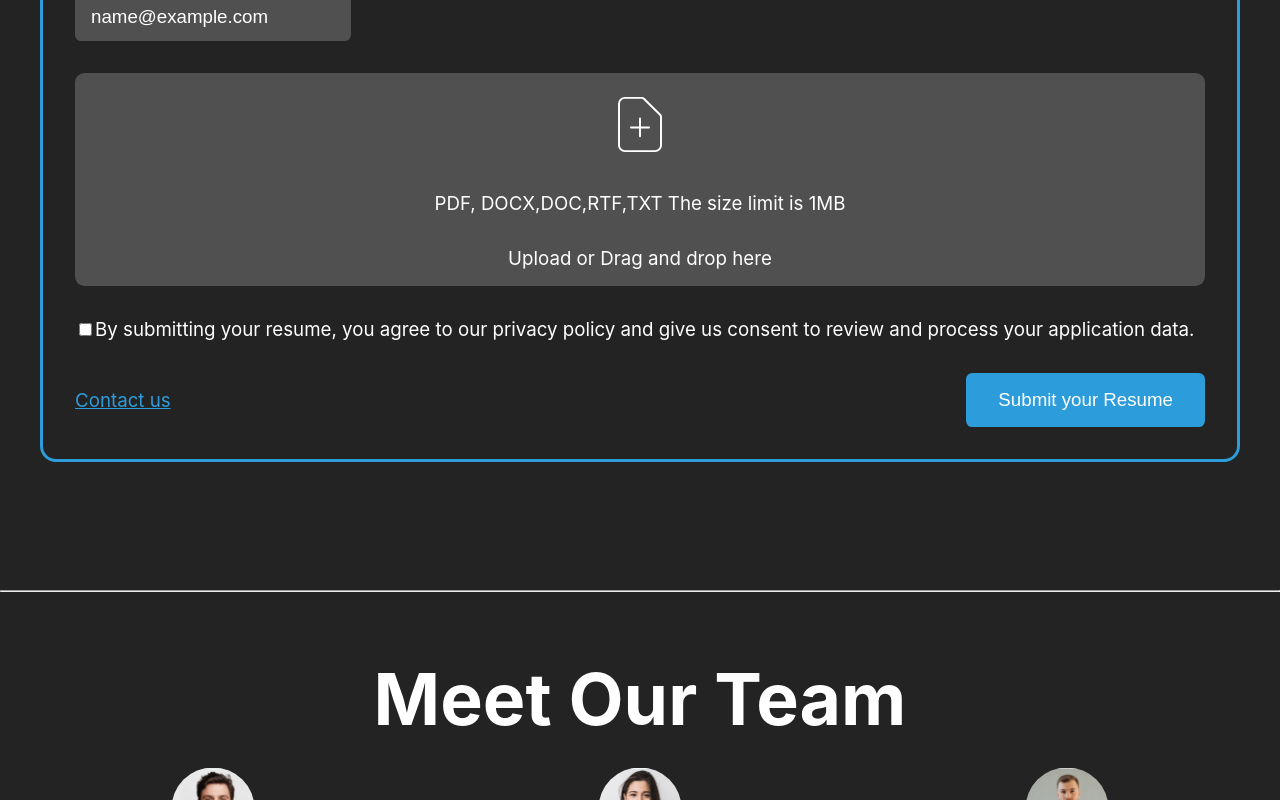
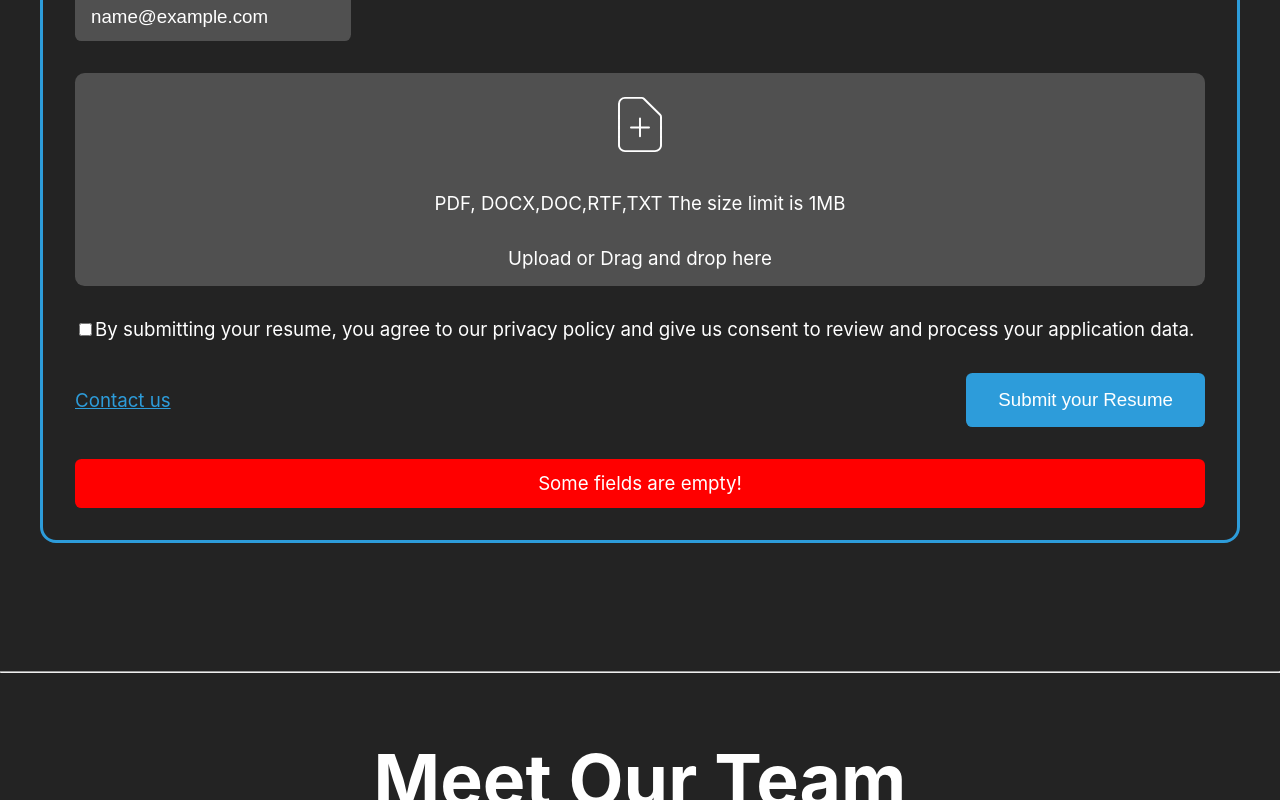
Before and after one commit to quadratssolutions/company-website, a React (Create React App) app: page / in a window 1280 px wide. Both pictures are taken after typing "Sample", "name@example.com" into the empty fields and a click on the input "Submit your Resume". Shown: the part 3918-4718 px from the top of the page. Built offline with nearby package versions, Linux system fonts and the light colour scheme.

Commit message:
message box added

```diff
--- a/src/App.css
+++ b/src/App.css
@@ -391,6 +391,22 @@ input:-webkit-autofill:active {
   align-self: center;
 }
 
+.message {
+  padding: 0.8rem;
+  border-radius: 0.4rem;
+  color: white;
+  text-align: center;
+  font-size: var(--step-1);
+}
+
+.error {
+  background-color: red;
+}
+
+.succeed {
+  background-color: green;
+}
+
 .top-container {
   margin-block: 2rem;
   margin-inline: 2rem;
--- a/src/components/JoinWithUsSection/components/DropZone/DropZone.jsx
+++ b/src/components/JoinWithUsSection/components/DropZone/DropZone.jsx
@@ -3,7 +3,9 @@ import add_file from "../../../../assets/add-file.svg";
 import { useDropzone } from "react-dropzone";
 
 export default function DropZone({ onSelected, fileData }) {
-  const { acceptedFiles, getRootProps, getInputProps } = useDropzone();
+  const { acceptedFiles, getRootProps, getInputProps } = useDropzone({
+    accept: "application/pdf",
+  });
 
   useEffect(() => {
     if (acceptedFiles.length > 0) {
--- a/src/components/JoinWithUsSection/components/Form/Form.jsx
+++ b/src/components/JoinWithUsSection/components/Form/Form.jsx
@@ -1,4 +1,4 @@
-import React, { useState } from "react";
+import React, { useState, useEffect } from "react";
 
 import DropZone from "../DropZone/DropZone";
 import TextInput from "../TextInput/TextInput";
@@ -14,6 +14,24 @@ export default function Form() {
   const [agreed, setAgreed] = useState(false);
   const [isUploading, setIsUploading] = useState(false);
   const [uploadingProgress, setUploadingProgress] = useState(0);
+  const [isError, setIsError] = useState(null);
+  const [isSucceed, setIsSucceed] = useState(null);
+
+  useEffect(() => {
+    setTimeout(() => {
+      if (isError) {
+        setIsError(null);
+      }
+    }, 3000);
+  }, [isError]);
+
+  useEffect(() => {
+    setTimeout(() => {
+      if (isSucceed) {
+        setIsSucceed(null);
+      }
+    }, 3000);
+  }, [isSucceed]);
 
   function fileData() {
     if (resume) {
@@ -34,8 +52,8 @@ export default function Form() {
         username: email.split("@")[0],
         onUploading: (progress) => setUploadingProgress(progress),
         onError: (error) => {
+          setIsError(error);
           setIsUploading(false);
-          console.log(error);
         },
         onUploaded: async (url) => {
           const res = await addResume({
@@ -49,13 +67,14 @@ export default function Form() {
             setEmail("");
             setAgreed(false);
             setResume(null);
+            setIsSucceed("Your Resume was successfully uploaded");
           } else {
-            window.alert("Failed to upload resume!");
+            setIsError("Failed to upload resume!");
           }
         },
       });
     } else {
-      window.alert("Some fields are empty!");
+      setIsError("Some fields are empty!");
     }
   }
   return (
@@ -109,6 +128,8 @@ export default function Form() {
           <input type="submit" value="Submit your Resume" className="btn" />
         )}
       </div>
+      {isError ? <div className="message error">{isError}</div> : <></>}
+      {isSucceed ? <div className="message succeed">{isSucceed}</div> : <></>}
     </form>
   );
 }
--- a/src/services/firebase-storage.js
+++ b/src/services/firebase-storage.js
@@ -14,12 +14,14 @@ async function uploadResume({
   onError,
   onUploaded,
 }) {
+  if (isPDF(resume)) {
     const storageRef = ref(storage, "resume/" + username + "/" + resume.name);
     const uploadTask = uploadBytesResumable(storageRef, resume);
     uploadTask.on(
       "state_changed",
       (snapshot) => {
-      const progress = (snapshot.bytesTransferred / snapshot.totalBytes) * 100;
+        const progress =
+          (snapshot.bytesTransferred / snapshot.totalBytes) * 100;
         onUploading(progress);
         switch (snapshot.state) {
           case "paused":
@@ -54,6 +56,13 @@ async function uploadResume({
         });
       }
     );
+  } else {
+    onError("Please upload a PDF file");
+  }
+}
+
+function isPDF(file) {
+  return file.type === "application/pdf";
 }
 
 export { uploadResume };
```
Lines whose indentation alone changed are shown as unchanged.
